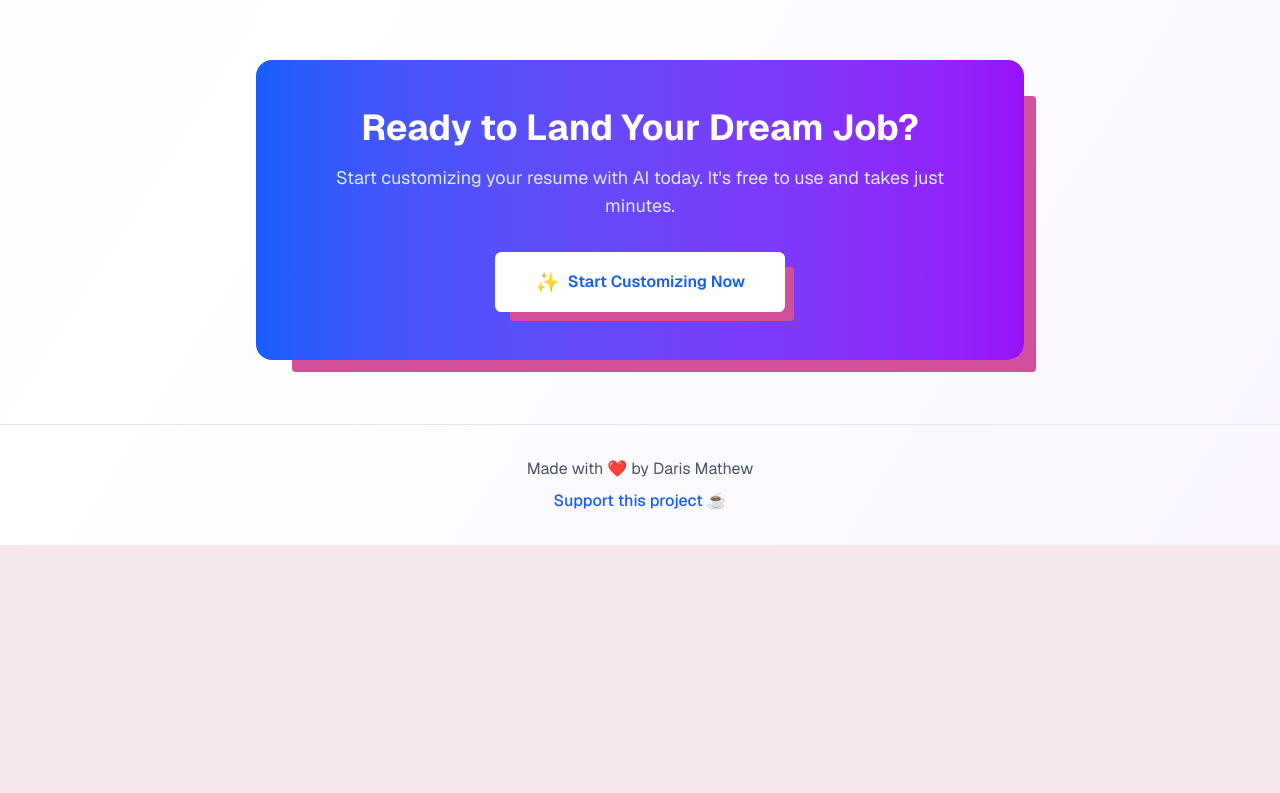
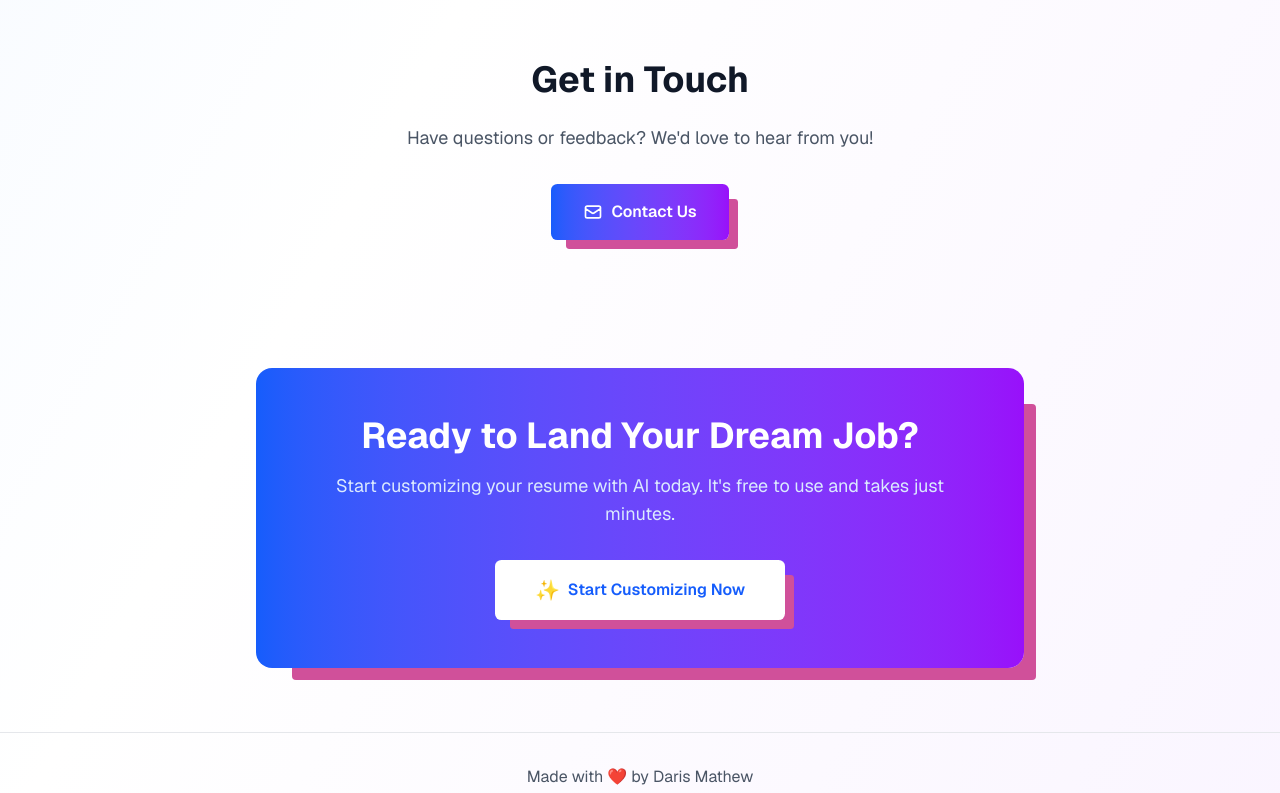
Before and after one commit to darismathew92/skillmatch-resume-ai, a Next.js app: page / in a window 1280 px wide. Shown: the part 1500-2293 px from the top of the page. Before the commit the page ends 2045 px from the top, so only its background shows below. Built offline with nearby package versions, Linux system fonts and the light colour scheme.

Commit message:
feat: add Contact Us section with email link
Include centered design with pre-filled mailto link.

Co-authored-by: Daris Mathew <78974902+darismathew92@users.noreply.github.com>

```diff
--- a/app/page.tsx
+++ b/app/page.tsx
@@ -84,9 +84,7 @@ export default function HomePage() {
       {/* Benefits Section */}
       <div className="container mx-auto px-4 py-16 bg-gradient-to-br from-blue-50 to-purple-50 rounded-3xl my-16">
         <div className="max-w-4xl mx-auto">
-          <h2 className="text-3xl md:text-4xl font-bold text-center mb-12 text-gray-900">
-            Why Use ResumeAlign?
-          </h2>
+          <h2 className="text-3xl md:text-4xl font-bold text-center mb-12 text-gray-900">Why Use ResumeAlign?</h2>
           <div className="grid md:grid-cols-2 gap-6">
             <div className="flex gap-4">
               <div className="flex-shrink-0">
@@ -139,6 +137,34 @@ export default function HomePage() {
         </div>
       </div>
 
+      {/* Contact Section */}
+      <div className="container mx-auto px-4 py-16">
+        <div className="max-w-3xl mx-auto text-center">
+          <h2 className="text-3xl md:text-4xl font-bold mb-6 text-gray-900">Get in Touch</h2>
+          <p className="text-lg text-gray-600 mb-8">Have questions or feedback? We'd love to hear from you!</p>
+          <a
+            href="mailto:darismathew92@gmail.com?subject=ResumeAlign Inquiry"
+            className="inline-flex items-center justify-center px-8 py-4 bg-gradient-to-r from-blue-600 to-purple-600 text-white font-semibold rounded-lg hover:from-blue-700 hover:to-purple-700 transition-all hover:scale-105 shadow-lg"
+          >
+            <svg
+              className="w-5 h-5 mr-2"
+              fill="none"
+              stroke="currentColor"
+              viewBox="0 0 24 24"
+              xmlns="http://www.w3.org/2000/svg"
+            >
+              <path
+                strokeLinecap="round"
+                strokeLinejoin="round"
+                strokeWidth={2}
+                d="M3 8l7.89 5.26a2 2 0 002.22 0L21 8M5 19h14a2 2 0 002-2V7a2 2 0 00-2-2H5a2 2 0 00-2 2v10a2 2 0 002 2z"
+              />
+            </svg>
+            Contact Us
+          </a>
+        </div>
+      </div>
+
       {/* CTA Section */}
       <div className="container mx-auto px-4 py-16">
         <div className="max-w-3xl mx-auto text-center bg-gradient-to-r from-blue-600 to-purple-600 p-12 rounded-2xl shadow-2xl">
```
